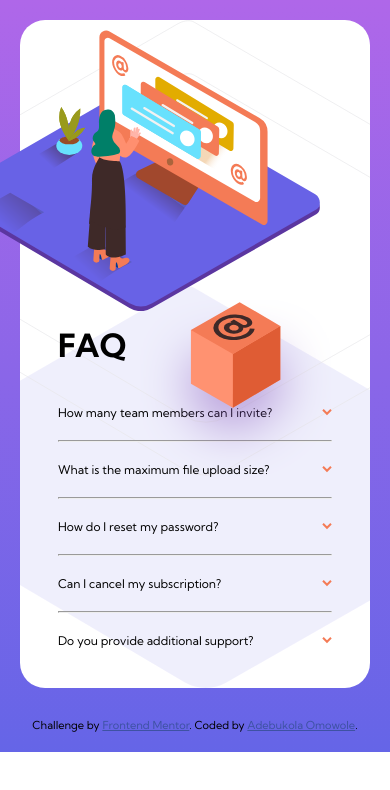
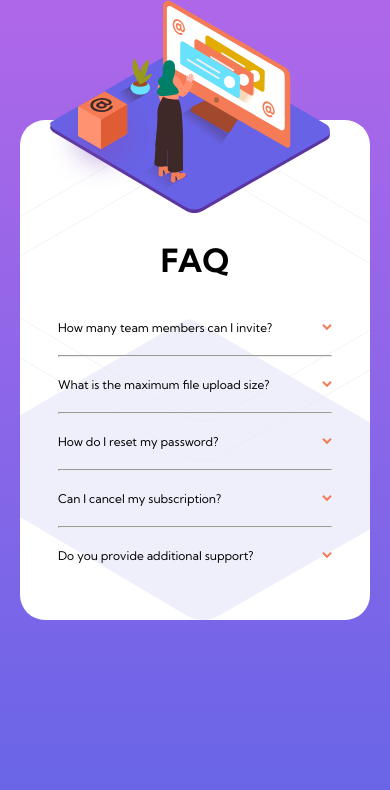
Before and after one commit to Adebukol/faq-accordion, a plain HTML site: page index.html in a window 390 px wide. Drawn offline with Linux system fonts and the light colour scheme.

Commit message:
mobile version updated

```diff
--- a/main.css
+++ b/main.css
@@ -116,18 +116,51 @@ margin-top: 30px;
 @media screen and (max-width: 500px) {
   .container-1{
     padding: 20px;
+    height: 100vh;
   }
   .container{
     display: none;
+
   }
   .card{
+    top: 100px;
+    position: relative;
+    /* margin-top: 100px; */
     flex-direction: column;
     padding: 0px;
+    height: 250px;
   }
   .faq{
+    position: relative;
     padding: 20px;
+    bottom: -70px;
+  }
+  .faq h1{
+    text-align: center;
+    margin-top: 30px;
   }
   .img2{
-    width: 100%;
+  width: 80%;
+  position: absolute;
+  left: 30px;
+  top: -120px;
+
+
+  }
+  .img1{
+    width: 30%;
+    top: -30px;
+    left: 30px;
+  }
+.attribution{
+  margin-top: 10px;
+}
+}
+@media screen and (max-width: 320px) {
+  .img2{
+    top: -100px;
+  }
+  .faq h1{
+    margin-top: 0px;
   }
 }
```
